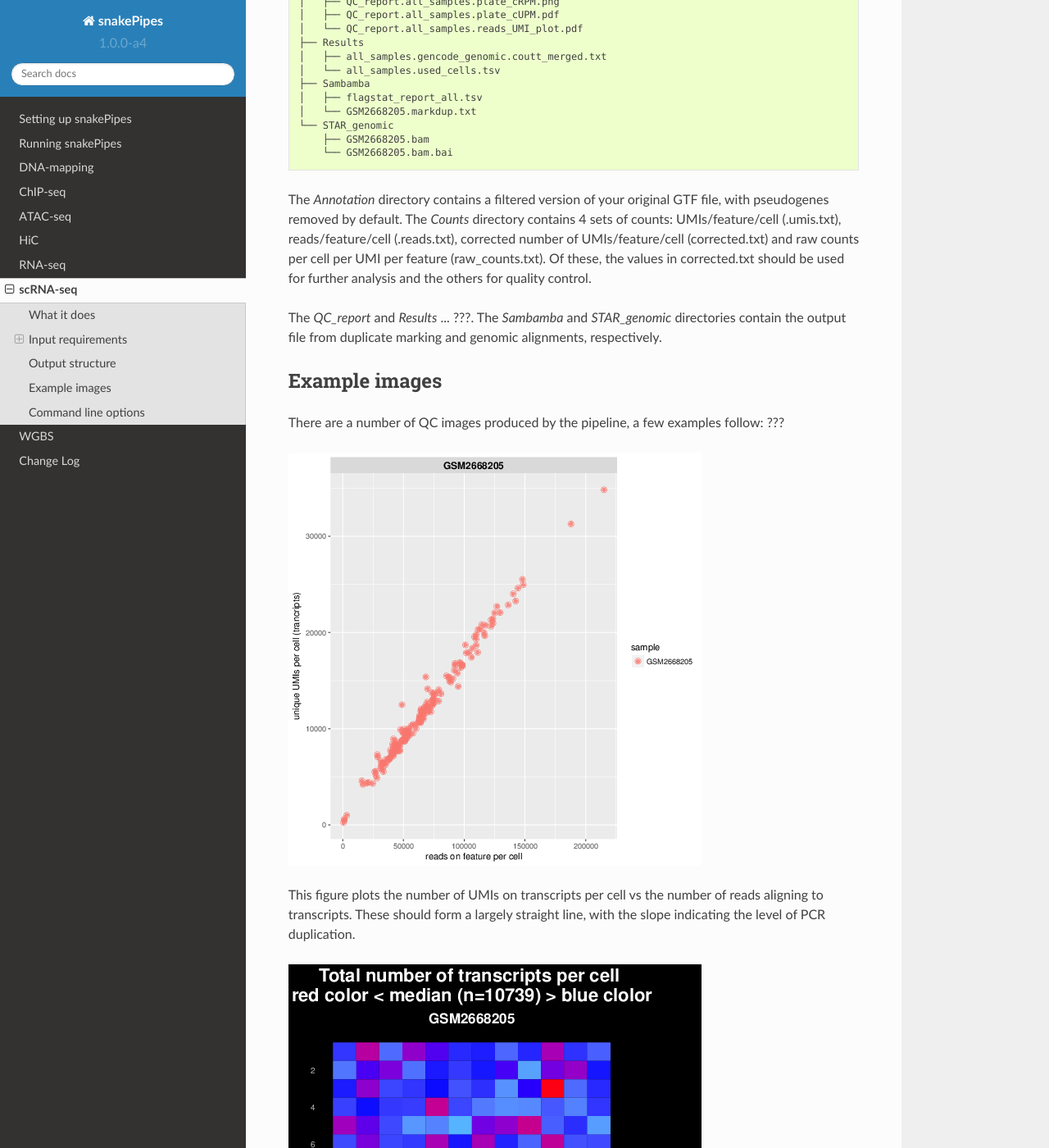
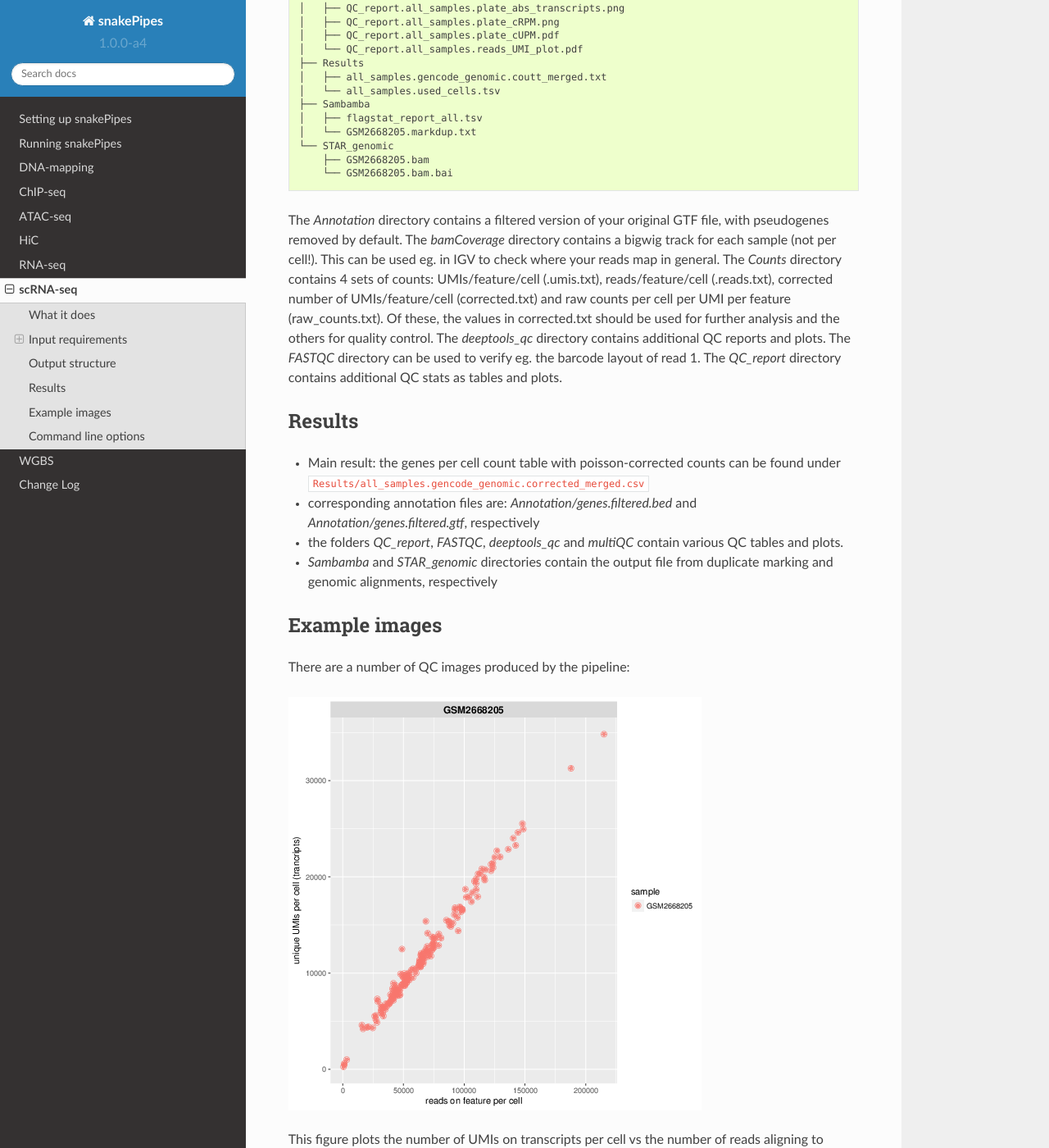
Before and after one commit to maxplanck-ie/snakepipes, a Sphinx documentation site: the page built from docs/content/workflows/scRNA-seq.rst, in a window 1280 px wide and 1400 px high, scrolled down 3143 px. Shown: the whole window at 82% size. Built offline with Sphinx 7.4.7 and the Read the Docs theme 2.0.0, drawn with Linux system fonts in a browser that asks for light colours; some of the changed text lies outside the part shown.

Commit message:
more scRNA-seq doc

```diff
--- a/docs/content/workflows/scRNA-seq.rst
+++ b/docs/content/workflows/scRNA-seq.rst
@@ -72,7 +72,7 @@ The default configuration file is listed below and can be found in `snakePipes/w
     barcode_pattern: "NNNNNNXXXXXX"
     split_lib: False
     cell_names:
-    library_type: 2
+    library_type: 1
     bw_binsize: 10
     verbose: False
     plot_format: png
@@ -107,7 +107,7 @@ Here we assume you provide eg. a gencode or ensemble annotation file (via genes_
 Library Type
 ~~~~~~~~~~~~~~~
 
-The CEL-seq2 protocol produces reads where read 2 maps in sense direction.
+The CEL-seq2 protocol produces reads where read 2 maps in sense direction (:code:`library_type: 1`). After barcodes are transferred to read 2, the workflow continues in single-end mode.
 
 Split lib
 ~~~~~~~~~
@@ -158,14 +158,25 @@ The following will be produced in the output directory::
         ├── GSM2668205.bam
         └── GSM2668205.bam.bai
 
-The `Annotation` directory contains a filtered version of your original GTF file, with pseudogenes removed by default. The `Counts` directory contains 4 sets of counts: UMIs/feature/cell (.umis.txt), reads/feature/cell (.reads.txt), corrected number of UMIs/feature/cell (corrected.txt) and raw counts per cell per UMI per feature (raw_counts.txt). Of these, the values in corrected.txt should be used for further analysis and the others for quality control.
+The `Annotation` directory contains a filtered version of your original GTF file, with pseudogenes removed by default.
+The `bamCoverage` directory contains a bigwig track for each sample (not per cell!). This can be used eg. in IGV to check where your reads map in general.
+The `Counts` directory contains 4 sets of counts: UMIs/feature/cell (.umis.txt), reads/feature/cell (.reads.txt), corrected number of UMIs/feature/cell (corrected.txt) and raw counts per cell per UMI per feature (raw_counts.txt). Of these, the values in corrected.txt should be used for further analysis and the others for quality control.
+The `deeptools_qc` directory contains additional QC reports and plots. The `FASTQC` directory can be used to verify eg. the barcode layout of read 1.
+The `QC_report` directory contains additional QC stats as tables and plots.
 
-The `QC_report` and `Results` ... ???. The `Sambamba` and `STAR_genomic` directories contain the output file from duplicate marking and genomic alignments, respectively.
+Results
+--------------
+
+- Main result: the genes per cell count table with poisson-corrected counts can be found under :code:`Results/all_samples.gencode_genomic.corrected_merged.csv`
+- corresponding annotation files are: `Annotation/genes.filtered.bed` and `Annotation/genes.filtered.gtf`, respectively
+- the folders `QC_report`, `FASTQC`, `deeptools_qc` and `multiQC` contain various QC tables and plots.
+- `Sambamba` and `STAR_genomic` directories contain the output file from duplicate marking and genomic alignments, respectively
+
 
 Example images
 --------------
 
-There are a number of QC images produced by the pipeline, a few examples follow: ???
+There are a number of QC images produced by the pipeline:
 
 .. image:: ../images/scRNAseq_UMI_plot.png
 
@@ -174,6 +185,7 @@ This figure plots the number of UMIs on transcripts per cell vs the number of re
 .. image:: ../images/scRNAseq_plate_abs_transcript.png
 
 This figure shows the distribution of the number of UMIs across the single cells. Each block is a single cell and the color indicates the number of UMIs assigned to it. This is useful for flagging outlier cells.
+Note: the layout corresponds to half of a 384-well plate as this is used usually for CEL-seq2. The plot can also help to see biases corresponding to the well-plate.
 
 Command line options
 --------------------
```
